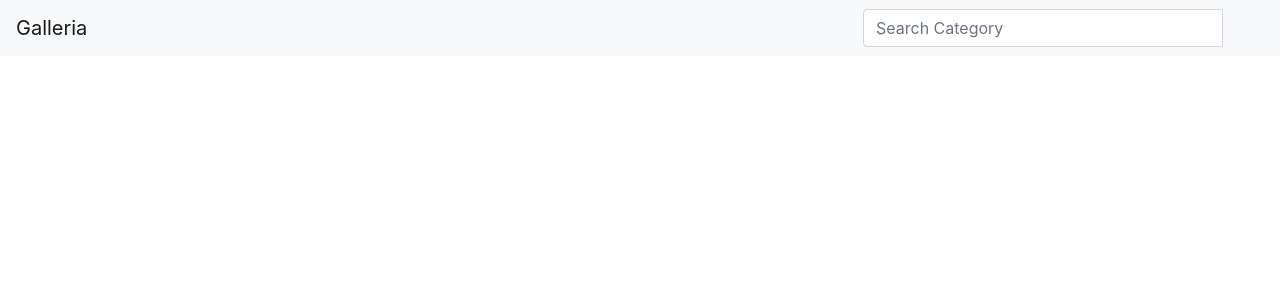
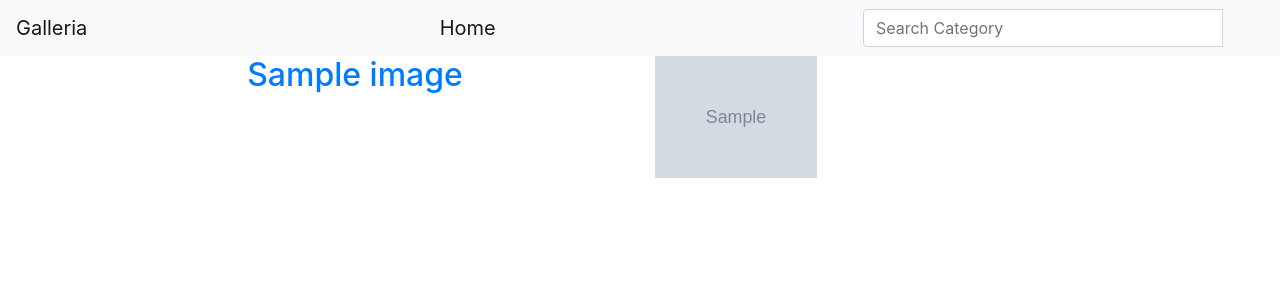
Before and after one commit to bellahOchola/Galleria, a Django app: page / in a window 1280 px wide. Shown: the top 300 px of the page. Run offline with Django 3.2, Linux system fonts and the light colour scheme; tables that the repository leaves empty hold one stand-in row (values such as "Sample post"); grey boxes marked "Sample" are stand-in pictures; some libraries are stand-ins or nearby versions.

Commit message:
add page that displays all the information about an image

```diff
--- a/galleria/urls.py
+++ b/galleria/urls.py
@@ -18,5 +18,5 @@ from django.contrib import admin
 
 urlpatterns = [
     url(r'^admin/', admin.site.urls),
-    url(r'^', include('pixxie.urls'))
+    url(r'', include('pixxie.urls'))
 ]
--- a/pixxie/models.py
+++ b/pixxie/models.py
@@ -16,6 +16,15 @@ class Images(models.Model):
     class Meta:
         ordering =['title']
 
+    def save_pixxies(self):
+        self.save()
+
+    @classmethod
+    def get_pixxies(cls):
+        images = cls.objects.all()
+
+        return images
+
 
 class Category(models.Model):
     categ = models.CharField(max_length=50)
--- a/pixxie/templates/base.html
+++ b/pixxie/templates/all_pixxies/base.html
@@ -8,12 +8,15 @@
     <title>Galleria</title>
 
     {% block styles %}
-    {% bootstrap_css %}
+        {% bootstrap_css %}
     {% endblock %}
 
 </head>
 <body>
+    {% include 'navbar.html' %}
 
-    {% include 'navbar.html' %}
+    {% block content %}
+    {% endblock %}
+
 </body>
 </html>
--- /dev/null
+++ b/pixxie/templates/all_pixxies/index.html
@@ -0,0 +1,29 @@
+{% extends 'all_pixxies/base.html' %}
+
+{% block content %}
+{{block.super}}
+
+<div class="container">
+    {% for new_data in all_data %}
+
+    <div class="row">
+
+      <div class="col-xs-6 col-sm-6 col-md-6 col-lg-6">
+        <a href="{% url 'photo' new_data.id %}"><h2 class="text-center"> {{ new_data.title }} </h2></a>
+      </div>
+
+    <div class="col-xs-6 col-sm-6 col-md-6 col-lg-6">
+            <img src="{{new_data.image_url.url}}" class="img-responsive" width="30%" alt="Image">
+          </div>
+
+    </div>
+
+    {% empty %}
+    <div class="row">
+      <h2 class="text-center">There No News Items</h2>
+    </div>
+    {% endfor %}
+
+  </div>
+
+{% endblock %}
--- a/pixxie/templates/index.html
+++ /dev/null
@@ -1,6 +0,0 @@
-{% extends 'base.html' %}
-
-<body style="background-image: url; background-size: cover;">
-
-    <h1>WELCOME</h1>
-</body>
--- a/pixxie/templates/navbar.html
+++ b/pixxie/templates/navbar.html
@@ -1,13 +1,14 @@
 <nav class="navbar navbar-light bg-light">
     <a class="navbar-brand" href="#">Galleria</a>
+    <a class="navbar-brand" href="{% url 'mainPage' %}">Home</a>
 
     <!-- Adding a search form  -->
     <div class="col-sm-4 col-md-4 navbar-right">
 
-        <form class="navbar-form" role="search" action="">
+        <form class="navbar-form" role="search" action="{% url 'search_' %}">
 
             <div class="input-group">
-            <input type="text" class="form-control" placeholder="Search Category" name="">
+            <input type="text" class="form-control" placeholder="Search Category" name="category">
             <div class="input-group-btn">
                 <button class="btn btn-default" type="submit"><i class="glyphicon glyphicon-search"></i></button>
             </div>
--- a/pixxie/urls.py
+++ b/pixxie/urls.py
@@ -4,7 +4,8 @@ from . import views
 from django.conf.urls import url
 
 urlpatterns=[
-    url(r'^$', views.index, name= 'mainPage')
+    url('^$', views.index, name= 'mainPage'),
+    url(r'^img/(\d+)', views.single_photo, name = 'photo' )
 ]
 
 if settings.DEBUG:
--- a/pixxie/views.py
+++ b/pixxie/views.py
@@ -1,5 +1,17 @@
 from django.shortcuts import render
+from .models import Images
 
 # Create your views here.
 def index(request):
-    return render(request, 'index.html')
+    all_data = Images.get_pixxies()
+
+
+    return render(request, 'all_pixxies/index.html', {'all_data':all_data})
+
+def single_photo(request, photo_id):
+    try:
+        photos = Images.objects.get(id = photo_id)
+    except DoesNotExist:
+        raise Http404()
+
+    return render(request, 'all_pixxies/image.html', {'photos':photos})
```
Also changed, not shown: pixxie/templates/all_pixxies/image.html (added, +25 -0 lines), media/images/eiliv-sonas-aceron-6IHulnGsaz4-unsplash.jpg (added).
